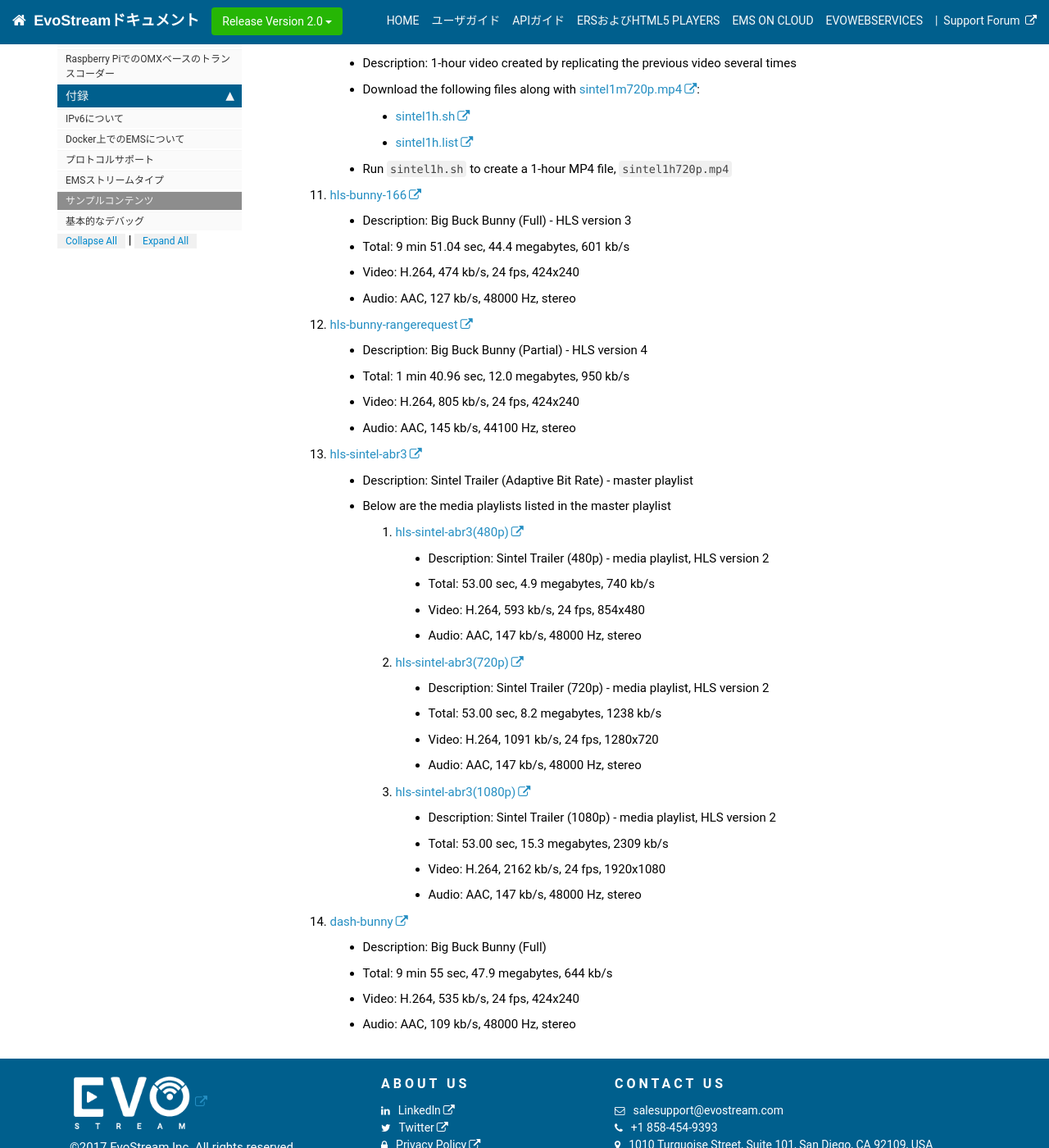
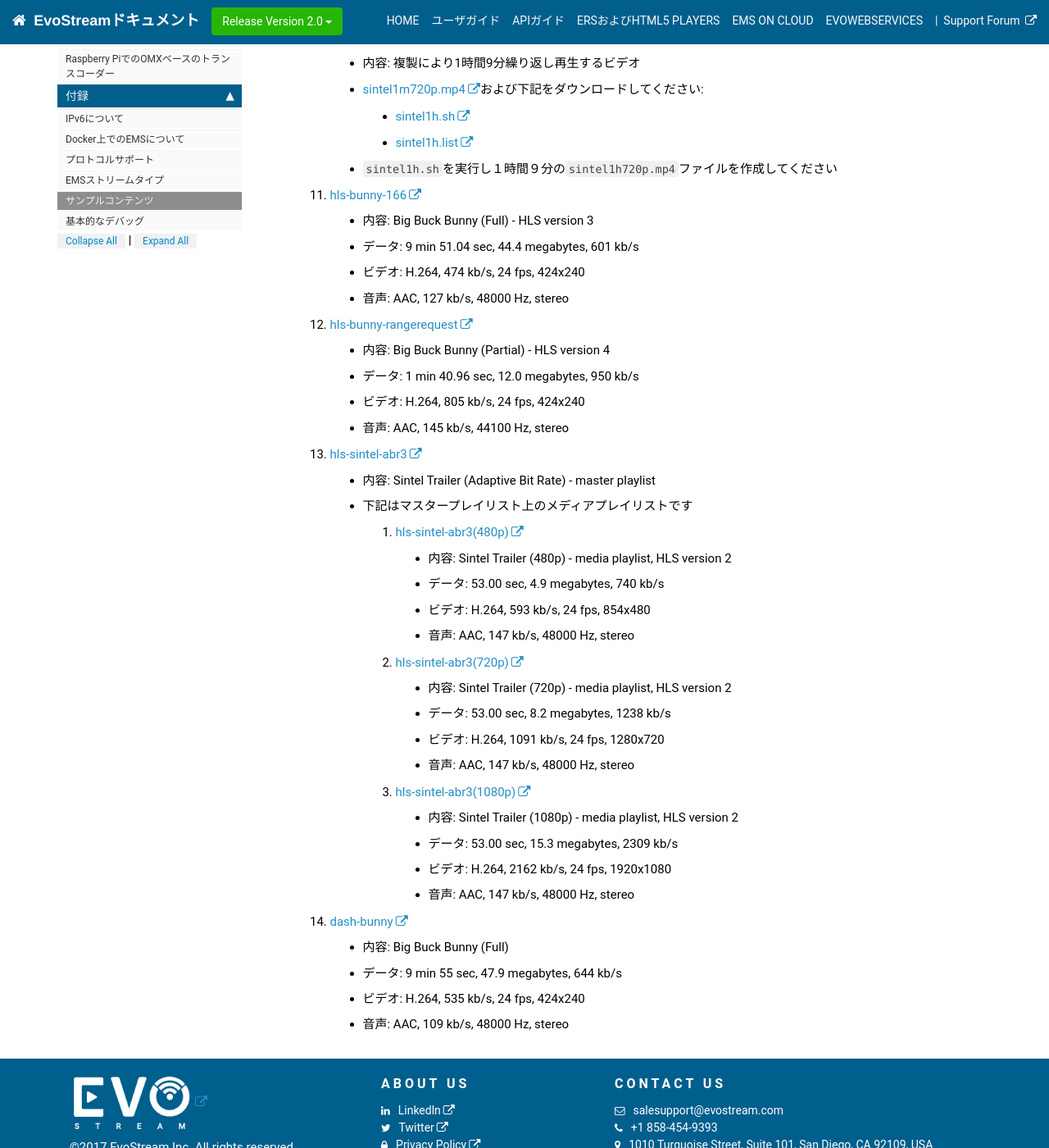
Before and after one commit to mtanimura/ems-docs, a Jekyll site: the page built from pages/userguide/userguide_samplecontent.md, in a window 1280 px wide and 1400 px high, scrolled down 1634 px. Shown: the whole window at 82% size. Built offline with Jekyll 4.4.1, drawn with Linux system fonts in a browser that asks for light colours; nearby versions of some CDN libraries; comment, search, counter and statistics services are not loaded; some of the changed text lies outside the part shown.

Commit message:
Add files via upload

```diff
--- a/pages/userguide/userguide_samplecontent.md
+++ b/pages/userguide/userguide_samplecontent.md
@@ -9,87 +9,87 @@ toc: false
 
 
 1. [bunny.mp4](http://docs.evostream.com/sample_content/assets/bunny.mp4)
-   - Description: Big Buck Bunny
-   - Total: 9 min 56.46 sec, 39.115 megabytes, 524 kb/s
-   - Video: H.264, 420 kb/s, 24 fps, 424x240
-   - Audio: AAC, 99 kb/s, 48000 Hz, stereo
+   - 内容: Big Buck Bunny
+   - データ: 9 min 56.46 sec, 39.115 megabytes, 524 kb/s
+   - ビデオ: H.264, 420 kb/s, 24 fps, 424x240
+   - 音声: AAC, 99 kb/s, 48000 Hz, stereo
 2. [bun33s.flv](http://docs.evostream.com/sample_content/assets/bun33s.flv)
-   - Description: Trailer for Big Buck Bunny (FLV format)
-   - Total: 33.04 sec, 3.915 megabytes, 948 kb/s
-   - Video: H.264, 824 kb/s, 25 fps, 480x270
-   - Audio: AAC, 127 kb/s, 44100 Hz, stereo
+   - 内容: Trailer for Big Buck Bunny (FLV format)
+   - データ: 33.04 sec, 3.915 megabytes, 948 kb/s
+   - ビデオ: H.264, 824 kb/s, 25 fps, 480x270
+   - 音声: AAC, 127 kb/s, 44100 Hz, stereo
 3. [bun33s.mp4](http://docs.evostream.com/sample_content/assets/bun33s.mp4)
-   - Description: Trailer for Big Buck Bunny (MP4 format)
-   - Total: 33.04 sec, 3.897 megabytes, 943 kb/s
-   - Video: H.264, 824 kb/s, 25 fps, 480x270
-   - Audio: AAC, 127 kb/s, 44100 Hz, stereo
+   - 内容: Trailer for Big Buck Bunny (MP4 format)
+   - データ: 33.04 sec, 3.897 megabytes, 943 kb/s
+   - ビデオ: H.264, 824 kb/s, 25 fps, 480x270
+   - 音声: AAC, 127 kb/s, 44100 Hz, stereo
 4. [bun33s.ts](http://docs.evostream.com/sample_content/assets/bun33s.ts)
-   - Description: Trailer for Big Buck Bunny (TS format)
-   - Total: 32.48 sec, 1.900 megabytes, 468 kb/s
-   - Video: MPEG2, 364 kb/s, 25 fps, 480x270
-   - Audio: AAC, 104 kb/s, 44100 Hz, stereo
+   - 内容: Trailer for Big Buck Bunny (TS format)
+   - データ: 32.48 sec, 1.900 megabytes, 468 kb/s
+   - ビデオ: MPEG2, 364 kb/s, 25 fps, 480x270
+   - 音声: AAC, 104 kb/s, 44100 Hz, stereo
 5. bunny1h.mp4
-   - Description: 1-hour 9-minute video created by replicating the previous video several times
-   - Download the following files along with [bunny.mp4](http://docs.evostream.com/sample_content/assets/bunny.mp4):
+   - 内容: 複製により1時間9分繰り返し再生するビデオ
+   -  [bunny.mp4](http://docs.evostream.com/sample_content/assets/bunny.mp4)および下記をダウンロードしてください:
      - [bunny1h.sh](http://docs.evostream.com/sample_content/assets/bunny1h.sh)
      - [bunny1h.list](http://docs.evostream.com/sample_content/assets/bunny1h.list)
-   - Run `bunny1h.sh` to create a 1-hour 9-minute MP4 file, `bunny1h.mp4`
+   - `bunny1h.sh`を実行し１時間９分の`bunny1h.mp4`ファイルを作成してください
 6. [nosound.mp4](http://docs.evostream.com/sample_content/assets/nosound.mp4)
-   - Description: Color Bars with counter, silent
-   - Total: 1 min 0 sec, 0.282 megabytes, 37 kb/s
-   - Video: H.264, 34 kb/s, 25 fps, 320x240
-   - Audio: none
+   - 内容: Color Bars with counter, silent
+   - データ: 1 min 0 sec, 0.282 megabytes, 37 kb/s
+   - ビデオ: H.264, 34 kb/s, 25 fps, 320x240
+   - 音声: none
 7. [poppres240p.mp4](http://docs.evostream.com/sample_content/assets/poppres240p.mp4)
-   - Description: Popeye for President
-   - Total: 6 min 10.30 sec, 26.989 megabytes, 583 kb/s
-   - Video: H.264, 513 kb/s, 29.97 fps, 320x240
-   - Audio: AAC, 64 kb/s, 48000 Hz, stereo
+   - 内容: Popeye for President
+   - データ: 6 min 10.30 sec, 26.989 megabytes, 583 kb/s
+   - ビデオ: H.264, 513 kb/s, 29.97 fps, 320x240
+   - 音声: AAC, 64 kb/s, 48000 Hz, stereo
 8. [popwed240p.mp4](http://docs.evostream.com/sample_content/assets/popwed240p.mp4)
-   - Description: Popeye Nearly Weds Olive
-   - Total: 6 min 14.31 sec, 27.212 megabytes, 581 kb/s
-   - Video: H.264, 512 kb/s, 29.97 fps, 320x240
-   - Audio: AAC, 64 kb/s, 48000 Hz, stereo
+   - 内容: Popeye Nearly Weds Olive
+   - データ: 6 min 14.31 sec, 27.212 megabytes, 581 kb/s
+   - ビデオ: H.264, 512 kb/s, 29.97 fps, 320x240
+   - 音声: AAC, 64 kb/s, 48000 Hz, stereo
 9. [sintel1m720p.mp4](http://docs.evostream.com/sample_content/assets/sintel1m720p.mp4)
-   - Description: Sintel Trailer 720p
-   - Total: 52.21 sec, 7.608 megabytes, 1165 kb/s
-   - Video: H.264, 1033 kb/s, 24 fps, 1280x720
-   - Audio: AAC, 126 kb/s, 48000 Hz, stereo
+   - 内容: Sintel Trailer 720p
+   - データ: 52.21 sec, 7.608 megabytes, 1165 kb/s
+   - ビデオ: H.264, 1033 kb/s, 24 fps, 1280x720
+   - 音声: AAC, 126 kb/s, 48000 Hz, stereo
 10. sintel1h720p.mp4
-    - Description: 1-hour video created by replicating the previous video several times
-    - Download the following files along with [sintel1m720p.mp4](http://docs.evostream.com/sample_content/assets/sintel1m720p.mp4):
+    - 内容: 複製により1時間9分繰り返し再生するビデオ
+    - [sintel1m720p.mp4](http://docs.evostream.com/sample_content/assets/sintel1m720p.mp4)および下記をダウンロードしてください:
       - [sintel1h.sh](http://docs.evostream.com/sample_content/assets/sintel1h.sh)
       - [sintel1h.list](http://docs.evostream.com/sample_content/assets/sintel1h.list)
-    - Run `sintel1h.sh` to create a 1-hour MP4 file, `sintel1h720p.mp4`
+    - `sintel1h.sh`を実行し１時間９分の`sintel1h720p.mp4`ファイルを作成してください
 11. [hls-bunny-166](http://docs.evostream.com/sample_content/assets/hls-bunny-166/playlist.m3u8)
-    - Description: Big Buck Bunny (Full) - HLS version 3
-    - Total: 9 min 51.04 sec, 44.4 megabytes, 601 kb/s
-    - Video: H.264, 474 kb/s, 24 fps, 424x240
-    - Audio: AAC, 127 kb/s, 48000 Hz, stereo
+    - 内容: Big Buck Bunny (Full) - HLS version 3
+    - データ: 9 min 51.04 sec, 44.4 megabytes, 601 kb/s
+    - ビデオ: H.264, 474 kb/s, 24 fps, 424x240
+    - 音声: AAC, 127 kb/s, 48000 Hz, stereo
 12. [hls-bunny-rangerequest](http://docs.evostream.com/sample_content/assets/hls-bunny-rangerequest/playlist.m3u8)
-    - Description: Big Buck Bunny (Partial) - HLS version 4
-    - Total: 1 min 40.96 sec, 12.0 megabytes, 950 kb/s
-    - Video: H.264, 805 kb/s, 24 fps, 424x240
-    - Audio: AAC, 145 kb/s, 44100 Hz, stereo
+    - 内容: Big Buck Bunny (Partial) - HLS version 4
+    - データ: 1 min 40.96 sec, 12.0 megabytes, 950 kb/s
+    - ビデオ: H.264, 805 kb/s, 24 fps, 424x240
+    - 音声: AAC, 145 kb/s, 44100 Hz, stereo
 13. [hls-sintel-abr3](http://docs.evostream.com/sample_content/assets/hls-sintel-abr3/playlist.m3u8)
-    - Description: Sintel Trailer (Adaptive Bit Rate) - master playlist
-    - Below are the media playlists listed in the master playlist
+    - 内容: Sintel Trailer (Adaptive Bit Rate) - master playlist
+    - 下記はマスタープレイリスト上のメディアプレイリストです
       1. [hls-sintel-abr3(480p)](http://docs.evostream.com/sample_content/assets/hls-sintel-abr3/sintel480p/playlist.m3u8)
-         - Description: Sintel Trailer (480p) - media playlist, HLS version 2
-         - Total: 53.00 sec, 4.9 megabytes, 740 kb/s
-         - Video: H.264, 593 kb/s, 24 fps, 854x480
-         - Audio: AAC, 147 kb/s, 48000 Hz, stereo
+         - 内容: Sintel Trailer (480p) - media playlist, HLS version 2
+         - データ: 53.00 sec, 4.9 megabytes, 740 kb/s
+         - ビデオ: H.264, 593 kb/s, 24 fps, 854x480
+         - 音声: AAC, 147 kb/s, 48000 Hz, stereo
       2. [hls-sintel-abr3(720p)](http://docs.evostream.com/sample_content/assets/hls-sintel-abr3/sintel720p/playlist.m3u8)
-         - Description: Sintel Trailer (720p) - media playlist, HLS version 2
-         - Total: 53.00 sec, 8.2 megabytes, 1238 kb/s
-         - Video: H.264, 1091 kb/s, 24 fps, 1280x720
-         - Audio: AAC, 147 kb/s, 48000 Hz, stereo
+         - 内容: Sintel Trailer (720p) - media playlist, HLS version 2
+         - データ: 53.00 sec, 8.2 megabytes, 1238 kb/s
+         - ビデオ: H.264, 1091 kb/s, 24 fps, 1280x720
+         - 音声: AAC, 147 kb/s, 48000 Hz, stereo
       3. [hls-sintel-abr3(1080p)](http://docs.evostream.com/sample_content/assets/hls-sintel-abr3/sintel1080p/playlist.m3u8)
-         - Description: Sintel Trailer (1080p) - media playlist, HLS version 2
-         - Total: 53.00 sec, 15.3 megabytes, 2309 kb/s
-         - Video: H.264, 2162 kb/s, 24 fps, 1920x1080
-         - Audio: AAC, 147 kb/s, 48000 Hz, stereo
+         - 内容: Sintel Trailer (1080p) - media playlist, HLS version 2
+         - データ: 53.00 sec, 15.3 megabytes, 2309 kb/s
+         - ビデオ: H.264, 2162 kb/s, 24 fps, 1920x1080
+         - 音声: AAC, 147 kb/s, 48000 Hz, stereo
 14. [dash-bunny](http://docs.evostream.com/sample_content/assets/dash-bunny/manifest.mpd)
-    - Description: Big Buck Bunny (Full)
-    - Total: 9 min 55 sec, 47.9 megabytes, 644 kb/s
-    - Video: H.264, 535 kb/s, 24 fps, 424x240
-    - Audio: AAC, 109 kb/s, 48000 Hz, stereo
+    - 内容: Big Buck Bunny (Full)
+    - データ: 9 min 55 sec, 47.9 megabytes, 644 kb/s
+    - ビデオ: H.264, 535 kb/s, 24 fps, 424x240
+    - 音声: AAC, 109 kb/s, 48000 Hz, stereo
```
Also changed, not shown: pages/userguide/userguide_configlua.md (+1 -2 lines), pages/userguide/userguide_telnet.md (+1 -1 lines), pages/userguide/userguide_videoondemand.md (+2 -2 lines).
